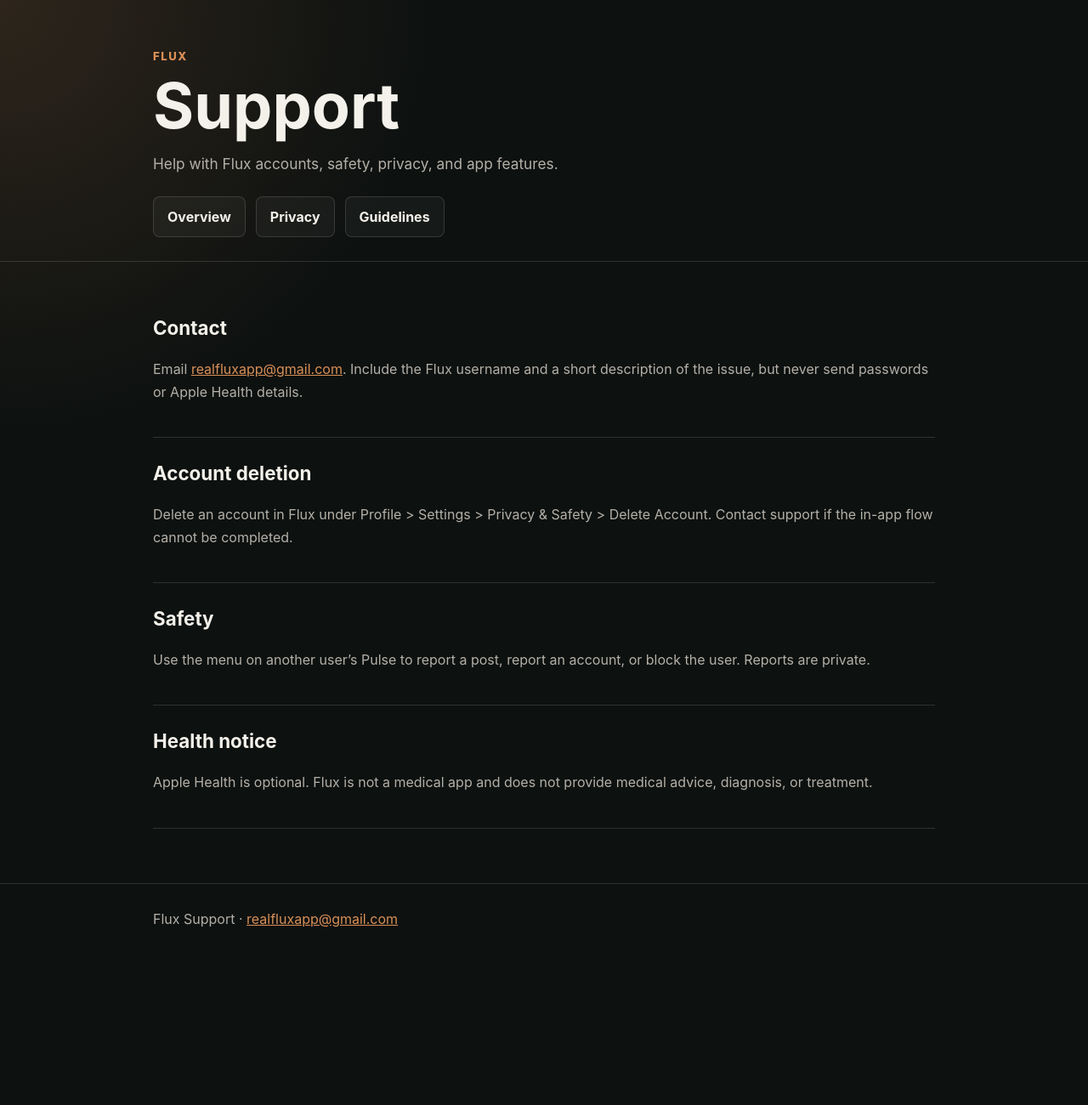
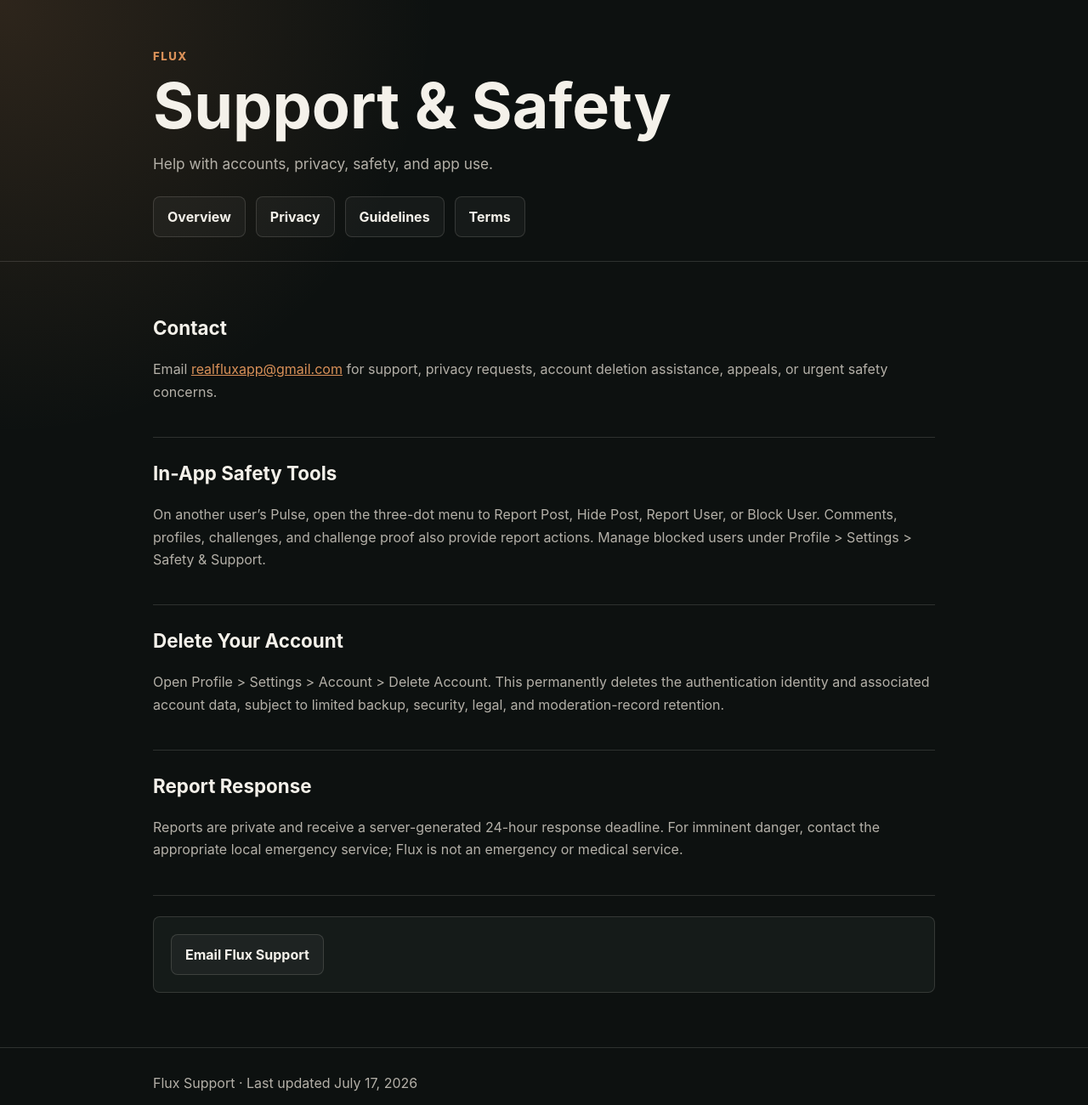
Before and after one commit to sappyscooper/flux-privacy-policy, a plain HTML site: page support.html in a window 1280 px wide. Shown: the whole page at 85% size. Before the commit the page ends 1138 px from the top, so only its background shows below. Drawn offline with Linux system fonts and the light colour scheme.

Commit message:
Update Flux Build 9 support.html

```diff
--- a/support.html
+++ b/support.html
@@ -4,17 +4,23 @@
     <meta charset="utf-8">
     <meta name="viewport" content="width=device-width, initial-scale=1">
     <title>Flux Support</title>
-    <meta name="description" content="Support for Flux Health.">
+    <meta name="description" content="Support and safety contact information for Flux.">
     <link rel="stylesheet" href="styles.css">
 </head>
 <body>
-    <header><div class="shell"><div class="brand">Flux</div><h1>Support</h1><p class="lede">Help with Flux accounts, safety, privacy, and app features.</p><nav><a href="index.html">Overview</a><a href="privacy-policy.html">Privacy</a><a href="community-guidelines.html">Guidelines</a></nav></div></header>
+    <header><div class="shell">
+        <div class="brand">Flux</div>
+        <h1>Support &amp; Safety</h1>
+        <p class="lede">Help with accounts, privacy, safety, and app use.</p>
+        <nav aria-label="Policy navigation"><a href="index.html">Overview</a><a href="privacy-policy.html">Privacy</a><a href="community-guidelines.html">Guidelines</a><a href="terms.html">Terms</a></nav>
+    </div></header>
     <main><div class="shell">
-        <section><h2>Contact</h2><p>Email <a href="mailto:realfluxapp@gmail.com">realfluxapp@gmail.com</a>. Include the Flux username and a short description of the issue, but never send passwords or Apple Health details.</p></section>
-        <section><h2>Account deletion</h2><p>Delete an account in Flux under Profile &gt; Settings &gt; Privacy &amp; Safety &gt; Delete Account. Contact support if the in-app flow cannot be completed.</p></section>
-        <section><h2>Safety</h2><p>Use the menu on another user’s Pulse to report a post, report an account, or block the user. Reports are private.</p></section>
-        <section><h2>Health notice</h2><p>Apple Health is optional. Flux is not a medical app and does not provide medical advice, diagnosis, or treatment.</p></section>
+        <section><h2>Contact</h2><p>Email <a href="mailto:realfluxapp@gmail.com">realfluxapp@gmail.com</a> for support, privacy requests, account deletion assistance, appeals, or urgent safety concerns.</p></section>
+        <section><h2>In-App Safety Tools</h2><p>On another user’s Pulse, open the three-dot menu to Report Post, Hide Post, Report User, or Block User. Comments, profiles, challenges, and challenge proof also provide report actions. Manage blocked users under Profile &gt; Settings &gt; Safety &amp; Support.</p></section>
+        <section><h2>Delete Your Account</h2><p>Open Profile &gt; Settings &gt; Account &gt; Delete Account. This permanently deletes the authentication identity and associated account data, subject to limited backup, security, legal, and moderation-record retention.</p></section>
+        <section><h2>Report Response</h2><p>Reports are private and receive a server-generated 24-hour response deadline. For imminent danger, contact the appropriate local emergency service; Flux is not an emergency or medical service.</p></section>
+        <div class="card"><a class="button" href="mailto:realfluxapp@gmail.com?subject=Flux%20Support">Email Flux Support</a></div>
     </div></main>
-    <footer><div class="shell">Flux Support · <a href="mailto:realfluxapp@gmail.com">realfluxapp@gmail.com</a></div></footer>
+    <footer><div class="shell">Flux Support · Last updated July 17, 2026</div></footer>
 </body>
 </html>
```
